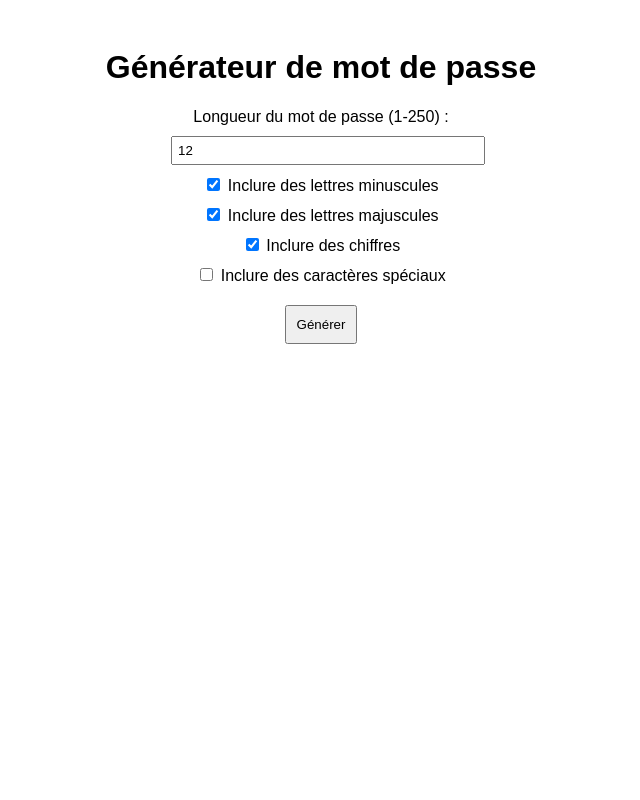
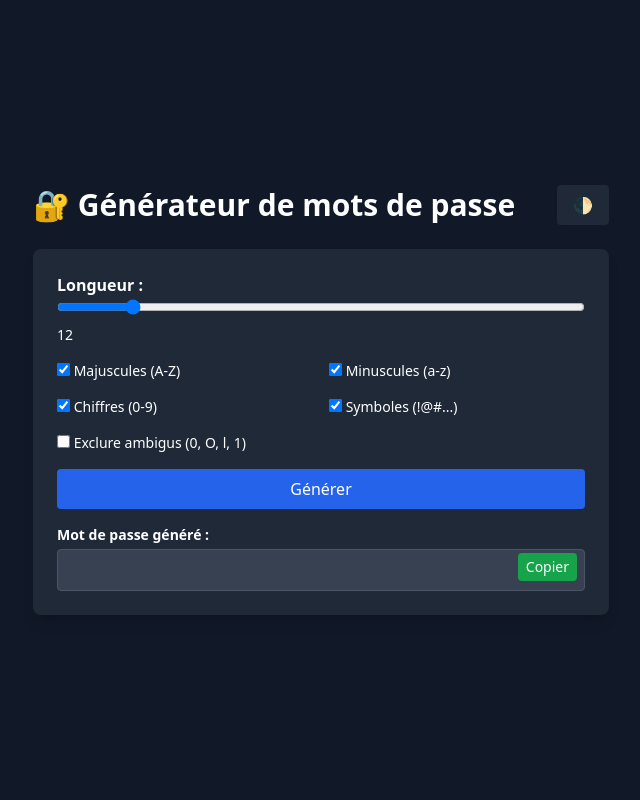
Before and after one commit to yhitme/password-generator, a Flask app: page / in a window 1280 px wide. Shown: the whole page, without its empty margins (319-959 px from the left). Run offline with Flask 3, Linux system fonts and the light colour scheme; some libraries are stand-ins or nearby versions.

Commit message:
Update index.html

```diff
--- a/templates/index.html
+++ b/templates/index.html
@@ -1,33 +1,89 @@
 <!DOCTYPE html>
-<html lang="fr">
-    <head><script async src="https://pagead2.googlesyndication.com/pagead/js/adsbygoogle.js?client=ca-pub-5581763497411854"
+<html lang="fr" class="dark">
+<head><script async src="https://pagead2.googlesyndication.com/pagead/js/adsbygoogle.js?client=ca-pub-5581763497411854"Add commentMore actions
      crossorigin="anonymous"></script></head>
 <head>
-    <meta charset="UTF-8">
-    <meta name="viewport" content="width=device-width, initial-scale=1.0">
-    <title>Générateur de mot de passe</title>
-    <style>
-        body { font-family: Arial, sans-serif; text-align: center; padding: 20px; }
-        form { margin: 20px auto; max-width: 300px; }
-        label { display: block; margin: 10px 0; }
-        input[type="number"] { width: 100%; padding: 5px; }
-        button { padding: 10px; margin-top: 10px; cursor: pointer; }
-        p { font-weight: bold; }
-    </style>
+  <meta charset="UTF-8">
+  <meta name="viewport" content="width=device-width, initial-scale=1.0">
+  <title>Générateur de mots de passe</title>
+  <script src="https://cdn.tailwindcss.com"></script>
+  <script>
+    tailwind.config = {
+      darkMode: 'class'
+    }
+  </script>
 </head>
-<body>
-    <h1>Générateur de mot de passe</h1>
-    <form method="POST">
-        <label for="length">Longueur du mot de passe (1-250) :</label>
-        <input type="number" name="length" id="length" min="1" max="250" value="12" required>
-        <label><input type="checkbox" name="lowercase" checked> Inclure des lettres minuscules</label>
-        <label><input type="checkbox" name="uppercase" checked> Inclure des lettres majuscules</label>
-        <label><input type="checkbox" name="digits" checked> Inclure des chiffres</label>
-        <label><input type="checkbox" name="special"> Inclure des caractères spéciaux</label>
-        <button type="submit">Générer</button>
-    </form>
-    {% if password %}
-        <p>Mot de passe généré : <strong>{{ password }}</strong></p>
-    {% endif %}
+<body class="bg-white dark:bg-gray-900 text-gray-900 dark:text-white min-h-screen flex items-center justify-center p-4">
+  <div class="max-w-xl w-full">
+    <div class="flex justify-between items-center mb-6">
+      <h1 class="text-3xl font-bold">🔐 Générateur de mots de passe</h1>
+      <button id="theme-toggle" class="px-4 py-2 bg-gray-200 dark:bg-gray-800 rounded">🌓</button>
+    </div>
+
+    <div class="bg-gray-100 dark:bg-gray-800 p-6 rounded-lg shadow-lg">
+      <div class="mb-4">
+        <label class="block font-semibold">Longueur :</label>
+        <input type="range" id="length" min="4" max="64" value="12" class="w-full">
+        <div id="length-value" class="text-sm mt-1">12</div>
+      </div>
+
+      <div class="grid grid-cols-2 gap-4 text-sm mb-4">
+        <label><input type="checkbox" id="upper" checked> Majuscules (A-Z)</label>
+        <label><input type="checkbox" id="lower" checked> Minuscules (a-z)</label>
+        <label><input type="checkbox" id="digits" checked> Chiffres (0-9)</label>
+        <label><input type="checkbox" id="symbols" checked> Symboles (!@#...)</label>
+        <label><input type="checkbox" id="exclude"> Exclure ambigus (0, O, l, 1)</label>
+      </div>
+
+      <button id="generate" class="w-full bg-blue-600 text-white px-4 py-2 rounded hover:bg-blue-700">Générer</button>
+
+      <div class="mt-4">
+        <label class="block text-sm font-semibold">Mot de passe généré :</label>
+        <div class="relative">
+          <input type="text" id="result" readonly class="w-full p-2 mt-1 rounded bg-white dark:bg-gray-700 border border-gray-300 dark:border-gray-600">
+          <button id="copy" class="absolute right-2 top-2 text-sm px-2 py-1 bg-green-600 text-white rounded hover:bg-green-700">Copier</button>
+        </div>
+      </div>
+    </div>
+  </div>
+
+  <script>
+    const lengthInput = document.getElementById('length');
+    const lengthValue = document.getElementById('length-value');
+    const resultInput = document.getElementById('result');
+    const themeToggle = document.getElementById('theme-toggle');
+
+    lengthInput.addEventListener('input', () => {
+      lengthValue.textContent = lengthInput.value;
+    });
+
+    document.getElementById('generate').addEventListener('click', async () => {
+      const payload = {
+        length: +lengthInput.value,
+        use_upper: document.getElementById('upper').checked,
+        use_lower: document.getElementById('lower').checked,
+        use_digits: document.getElementById('digits').checked,
+        use_symbols: document.getElementById('symbols').checked,
+        exclude_ambiguous: document.getElementById('exclude').checked
+      };
+      const response = await fetch('/generate', {
+        method: 'POST',
+        headers: { 'Content-Type': 'application/json' },
+        body: JSON.stringify(payload)
+      });
+      const data = await response.json();
+      resultInput.value = data.password;
+    });
+
+    document.getElementById('copy').addEventListener('click', () => {
+      resultInput.select();
+      document.execCommand('copy');
+      alert("Mot de passe copié !");
+    });
+
+    themeToggle.addEventListener('click', () => {
+      document.documentElement.classList.toggle('dark');
+    });
+  </script>
 </body>
 </html>
```
